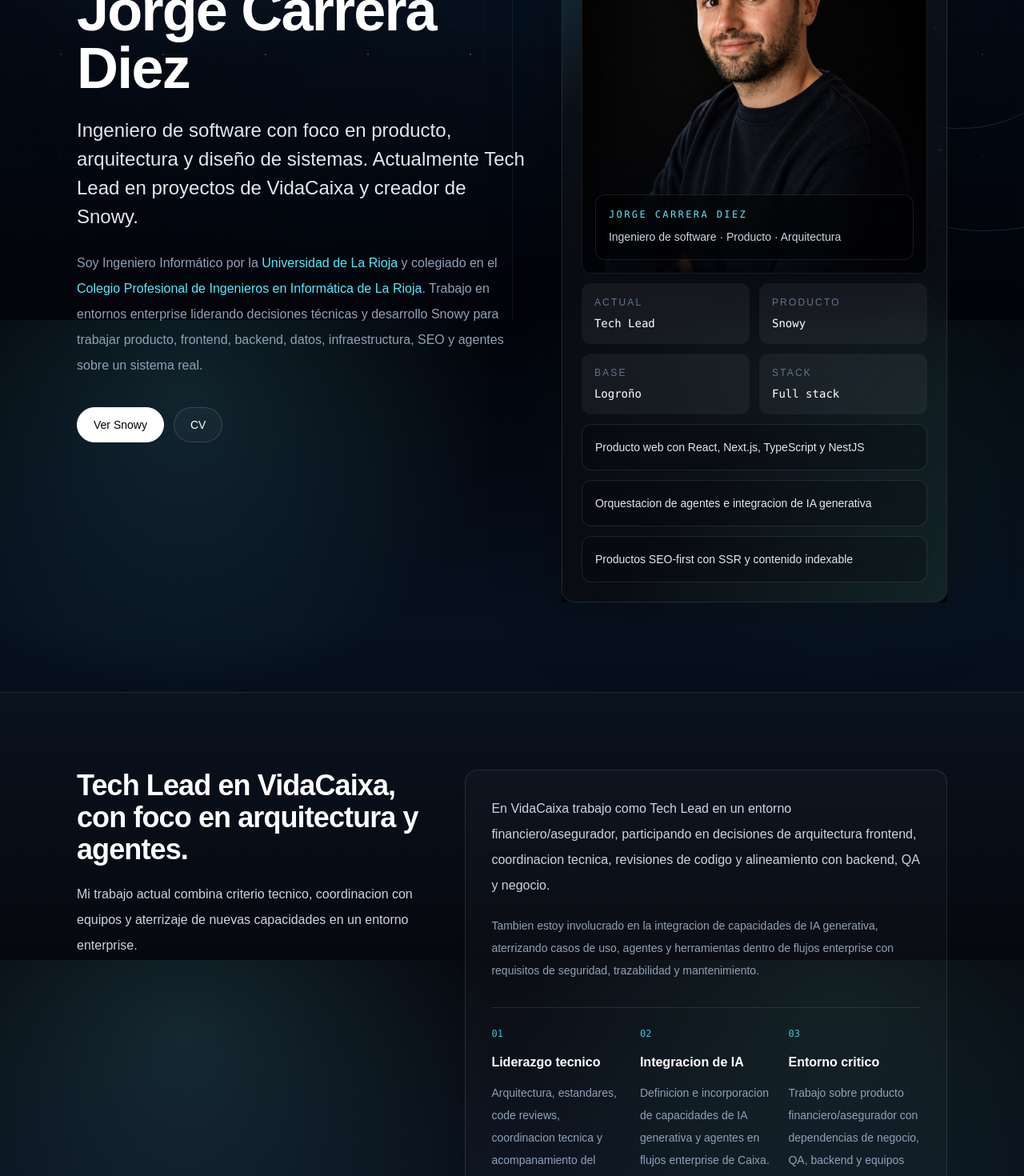
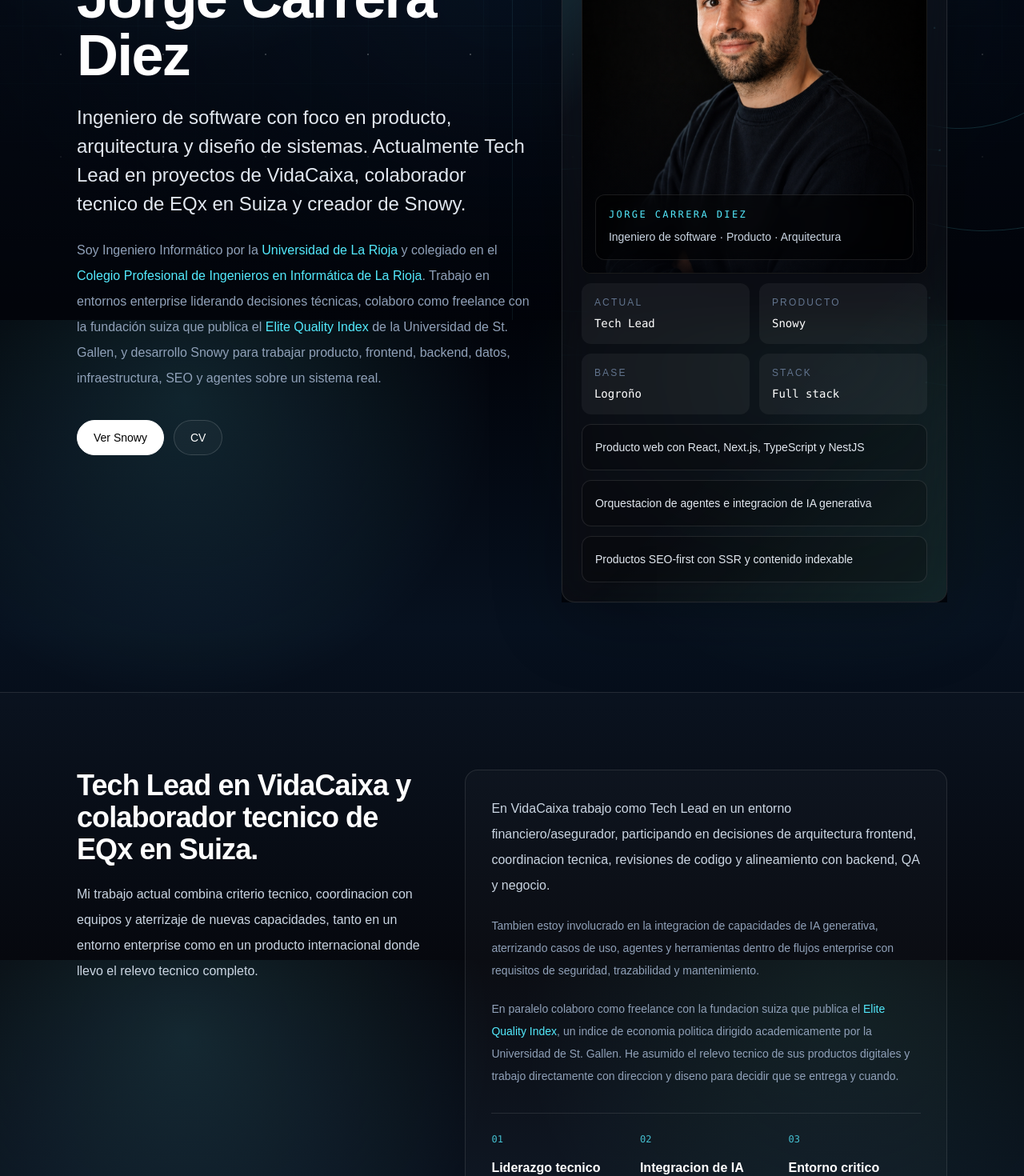
Before and after one commit to jocarrd/jorge-carrera-diez, a Next.js app: page / in a window 1280 px wide. Shown: the part 400-1870 px from the top of the page at 80% size. Built offline with nearby package versions, Linux system fonts and the light colour scheme.

Commit message:
feat: add EQx Switzerland collaboration to profile and experience

```diff
--- a/src/app/opengraph-image.tsx
+++ b/src/app/opengraph-image.tsx
@@ -115,12 +115,12 @@
               Jorge Carrera Diez
             </div>
             <div style={{ maxWidth: 640, fontSize: 28, lineHeight: 1.34, color: "#cbd5e1" }}>
-              Tech Lead en VidaCaixa. Creador de Snowy.
+              Tech Lead en VidaCaixa. Freelance para EQx (Suiza). Creador de Snowy.
             </div>
 
             <div style={{ display: "flex", flexDirection: "column", gap: 12, marginTop: 18 }}>
               {[
-                ["actual", "VidaCaixa · agentes"],
+                ["actual", "VidaCaixa · EQx Suiza"],
                 ["producto", "Snowy · backend · SEO"],
                 ["foco", "arquitectura · datos · agentes"],
               ].map(([label, value]) => (
--- a/src/components/ProfileSummary.tsx
+++ b/src/components/ProfileSummary.tsx
@@ -25,9 +25,18 @@
       >
         {site.college}
       </a>
-      . Trabajo en entornos enterprise liderando decisiones técnicas y desarrollo Snowy
-      para trabajar producto, frontend, backend, datos, infraestructura, SEO y agentes
-      sobre un sistema real.
+      . Trabajo en entornos enterprise liderando decisiones técnicas, colaboro como
+      freelance con la fundación suiza que publica el{" "}
+      <a
+        href="https://www.unisg.ch/en/research/research-in-focus/elite-quality-index/"
+        target="_blank"
+        rel="noreferrer"
+        className="text-cyan-300 underline-offset-4 hover:text-cyan-100 hover:underline"
+      >
+        Elite Quality Index
+      </a>
+      {" "}de la Universidad de St. Gallen, y desarrollo Snowy para trabajar producto,
+      frontend, backend, datos, infraestructura, SEO y agentes sobre un sistema real.
     </p>
   );
 }
--- a/src/components/home/CurrentRoleSection.tsx
+++ b/src/components/home/CurrentRoleSection.tsx
@@ -21,8 +21,8 @@
       <div className="grid gap-10 lg:grid-cols-[0.85fr_1.15fr]">
         <SectionHeader
           eyebrow="Rol actual"
-          title="Tech Lead en VidaCaixa, con foco en arquitectura y agentes."
-          text="Mi trabajo actual combina criterio tecnico, coordinacion con equipos y aterrizaje de nuevas capacidades en un entorno enterprise."
+          title="Tech Lead en VidaCaixa y colaborador tecnico de EQx en Suiza."
+          text="Mi trabajo actual combina criterio tecnico, coordinacion con equipos y aterrizaje de nuevas capacidades, tanto en un entorno enterprise como en un producto internacional donde llevo el relevo tecnico completo."
         />
         <article className="rounded-2xl border border-white/10 bg-white/[0.025] p-6 sm:p-8">
           <p className="text-base leading-7 text-slate-300 sm:leading-8">
@@ -34,6 +34,20 @@
             Tambien estoy involucrado en la integracion de capacidades de IA generativa,
             aterrizando casos de uso, agentes y herramientas dentro de flujos enterprise
             con requisitos de seguridad, trazabilidad y mantenimiento.
+          </p>
+          <p className="mt-4 text-sm leading-7 text-slate-400 sm:mt-5">
+            En paralelo colaboro como freelance con la fundacion suiza que publica el{" "}
+            <a
+              className="text-cyan-300 underline-offset-4 hover:underline"
+              href="https://www.unisg.ch/en/research/research-in-focus/elite-quality-index/"
+              target="_blank"
+              rel="noreferrer"
+            >
+              Elite Quality Index
+            </a>
+            , un indice de economia politica dirigido academicamente por la Universidad de
+            St. Gallen. He asumido el relevo tecnico de sus productos digitales y trabajo
+            directamente con direccion y diseno para decidir que se entrega y cuando.
           </p>
           <div className="mt-8 grid gap-5 border-t border-white/10 pt-6 md:grid-cols-3">
             {roleSignals.map((signal, index) => (
--- a/src/content/experience.ts
+++ b/src/content/experience.ts
@@ -1,6 +1,28 @@
 import type { ExperienceItem } from "@/types/content";
 
 export const experience: ExperienceItem[] = [
+  {
+    company: "EQx",
+    role: "Ingeniero de software freelance",
+    context: "Universidad de St. Gallen, Suiza",
+    headline: "Ingeniero de software - EQx (Suiza)",
+    client: "Foundation for Value Creation",
+    period: "Julio 2026 - Actualidad",
+    summary:
+      "Colaboro con la Foundation for Value Creation, la fundacion suiza que publica el Elite Quality Index bajo direccion academica de tres institutos de la Universidad de St. Gallen. Es un indice de economia politica, publicado desde 2020, que mide en 151 paises hasta que punto las elites de cada pais crean valor para la sociedad o lo extraen de ella. Asumo el relevo tecnico de sus productos digitales: la web publica del indice y la consola privada que lo acompana.",
+    highlights: [
+      "Traspaso del desarrollador anterior y continuidad del producto sin parar la operativa.",
+      "Responsabilidad de punta a punta sobre la experiencia de usuario de ambos productos.",
+      "Interlocucion directa con direccion del indice, diseno y responsables del modelo de valoracion.",
+      "Priorizacion con criterio de producto: que entra en cada entrega segun los hitos del cliente.",
+      "Trabajo en remoto con un equipo internacional sobre un proyecto de investigacion aplicada.",
+    ],
+    logo: {
+      src: "/logos/eqx.svg",
+      alt: "EQx - Elite Quality Index",
+      fallback: "EQx",
+    },
+  },
   {
     company: "Capgemini",
     role: "Tech Lead",
--- a/src/content/profile.ts
+++ b/src/content/profile.ts
@@ -13,14 +13,14 @@
   title:
     "Ingeniero de software especializado en producto, arquitectura, SEO y diseño de sistemas",
   description:
-    "Ingeniero Informático por la Universidad de La Rioja. Lidero arquitectura y nuevas capacidades en proyectos enterprise y construyo Snowy, una plataforma meteorologica propia con Next.js, NestJS, Redis, MySQL y Docker.",
+    "Ingeniero Informático por la Universidad de La Rioja. Lidero arquitectura y nuevas capacidades en proyectos enterprise, colaboro con EQx (Elite Quality Index, Universidad de St. Gallen) y construyo Snowy, una plataforma meteorologica propia con Next.js, NestJS, Redis, MySQL y Docker.",
 };
 
 export const profile = {
   headline:
-    "Ingeniero de software con foco en producto, arquitectura y diseño de sistemas. Actualmente Tech Lead en proyectos de VidaCaixa y creador de Snowy.",
+    "Ingeniero de software con foco en producto, arquitectura y diseño de sistemas. Actualmente Tech Lead en proyectos de VidaCaixa, colaborador tecnico de EQx en Suiza y creador de Snowy.",
   summary:
-    "Soy Ingeniero Informático colegiado. Trabajo en entornos enterprise liderando decisiones tecnicas y desarrollo Snowy para trabajar producto, frontend, backend, datos, infraestructura, SEO y agentes sobre un sistema real.",
+    "Soy Ingeniero Informático colegiado. Trabajo en entornos enterprise liderando decisiones tecnicas, colaboro como freelance con la fundacion suiza que publica el Elite Quality Index y desarrollo Snowy para trabajar producto, frontend, backend, datos, infraestructura, SEO y agentes sobre un sistema real.",
   positioning:
     "Ingeniero de software · Producto · Arquitectura",
   focus: [
```
Also changed, not shown: public/logos/eqx.svg (added), 1 other file (tests, documents, lock files or other folders).
